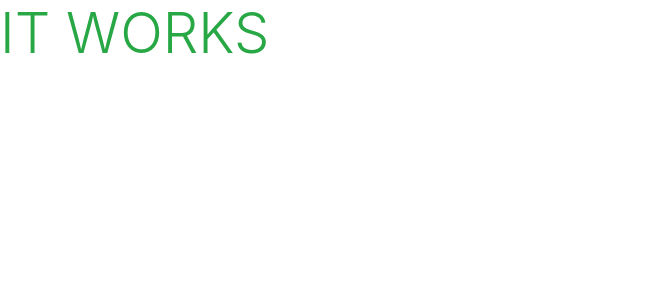
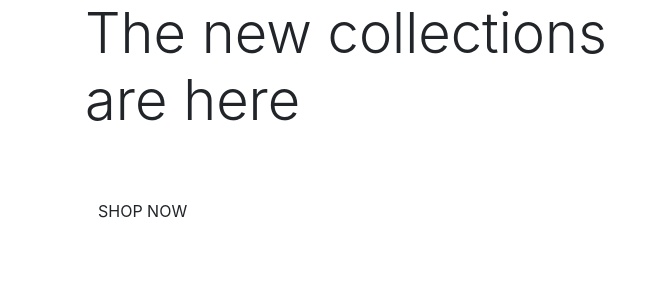
Before and after one commit to DFife99/Django-Walkthrough, a Django app: page / in a window 1280 px wide. Shown: the top 300 px of the page, without its empty margins (0-662 px from the left). Run offline with Django 3.2, Linux system fonts and the light colour scheme.

Commit message:
Added homepage content

```diff
--- a/home/templates/home/index.html
+++ b/home/templates/home/index.html
@@ -1,6 +1,31 @@
 {% extends "base.html" %}
 {% load static %}
 
+{% block pageheader %}
+    <div class="container head-container">
+        <div class="row">
+            <div class="col">
+
+            </div>
+        </div>
+    </div>
+{% endblock %}
+
 {% block content %}
-<h1 class="display-4 text-success">IT WORKS</h1>
+    <div class="container h-100">
+        <div class="row h-100">
+            <div class="col-7 col-md-6 my-auto">
+                <h1 class="display-4 logo-font text-black">
+                    The new collections are here
+                </h1>
+                <div class="my-5">
+                    <h4>
+                        <a href="" class="shop-now-button btn btn-large rounded-0 text-uppercase py-3">
+                            Shop Now
+                        </a>
+                    </h4>
+                </div>
+            </div>
+        </div>
+    </div>
 {% endblock %}
```
